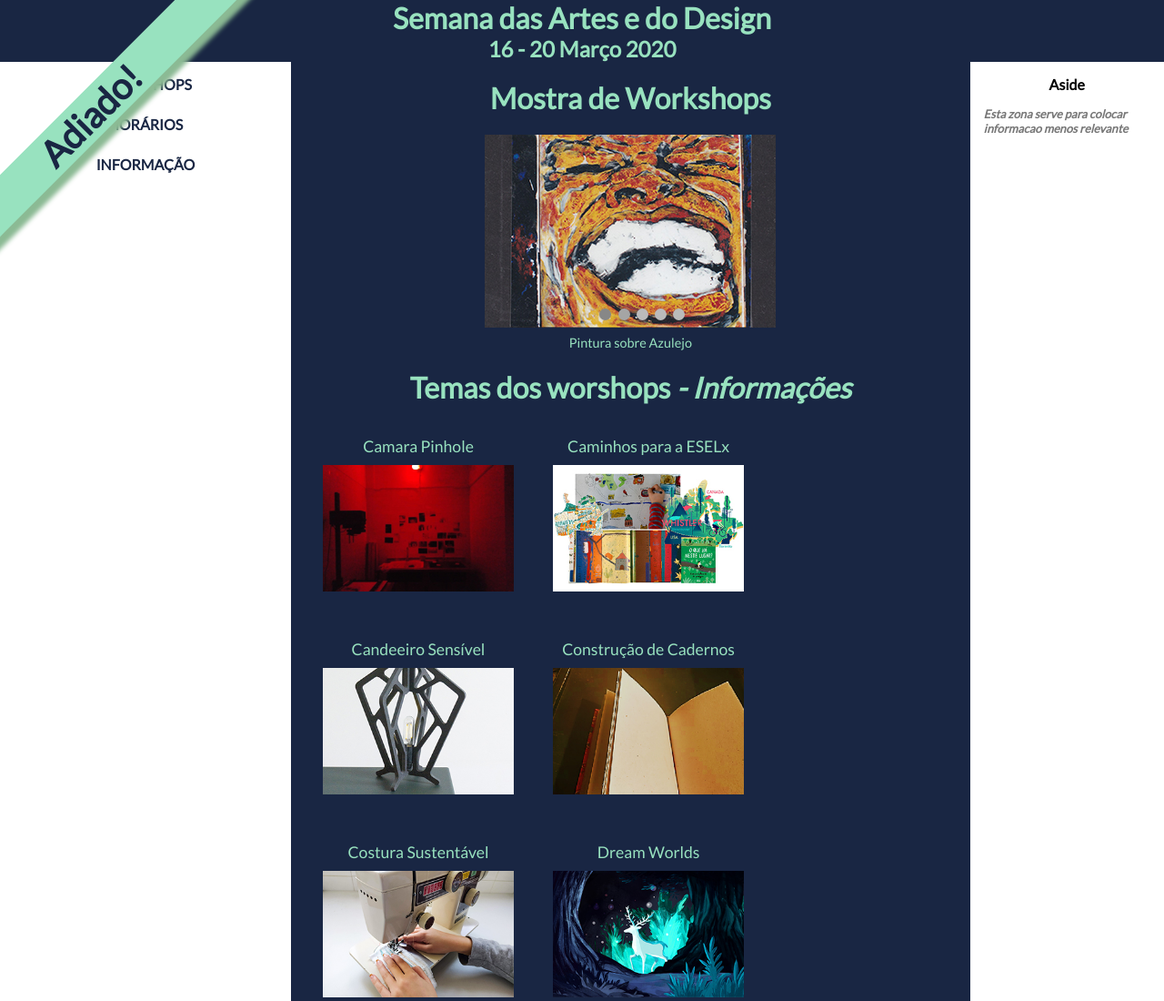
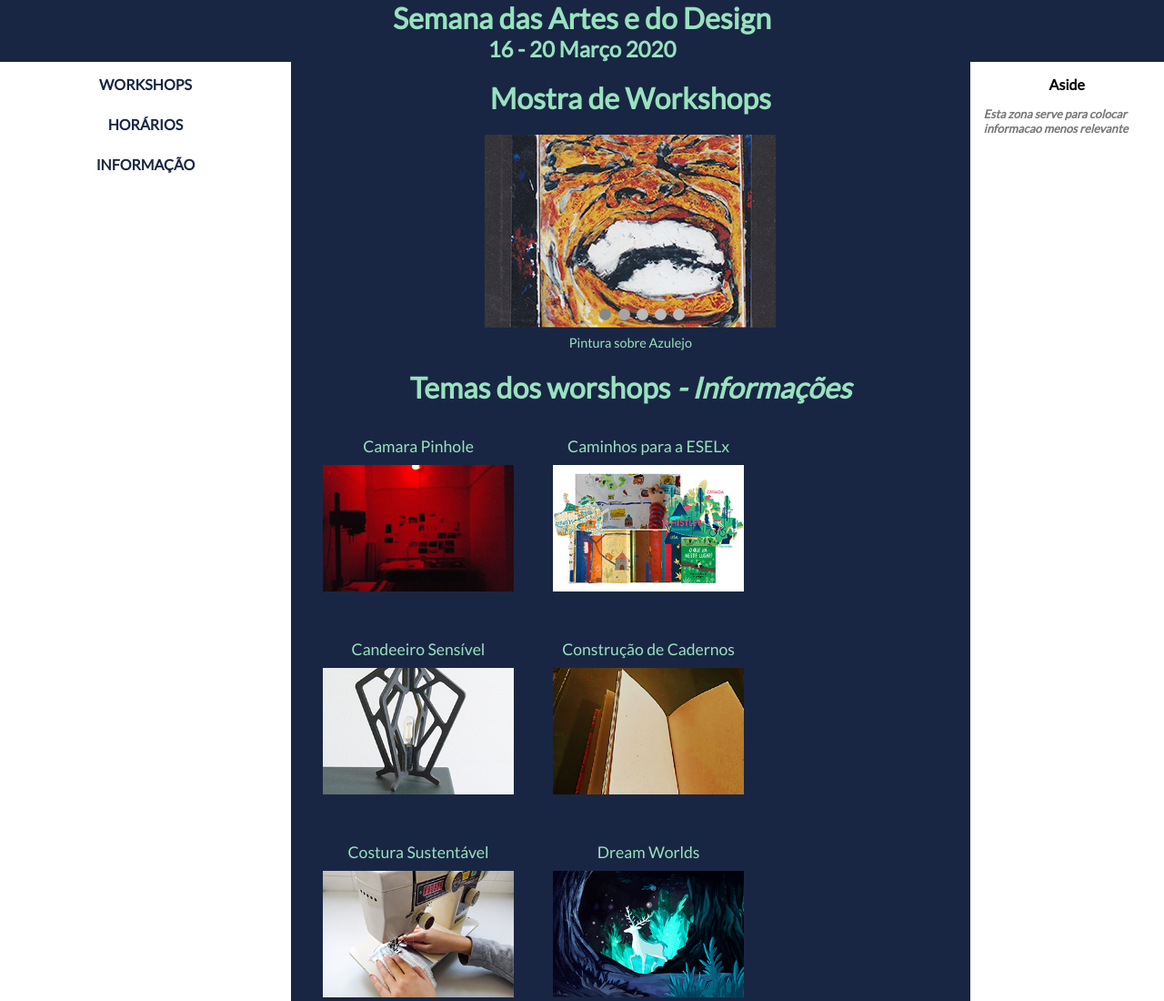
Before and after one commit to JoanaRaimundo/Primeira-Semana-das-Artes-e-do-Design-2020, a plain HTML site: page index.html in a window 1280 px wide. Shown: the top 1100 px of the page at 91% size. Drawn offline with Linux system fonts and the light colour scheme.

Commit message:
Actualizado

```diff
--- a/index.html
+++ b/index.html
@@ -40,7 +40,6 @@
     <!--titulo-->
     <h1>Semana das Artes e do Design</h1>
     <h2>16 - 20 Março 2020</h2>
-    <h4>Adiado!</h4> <!--diagonal-->
   </header>
 
   <!--menu-->
```
